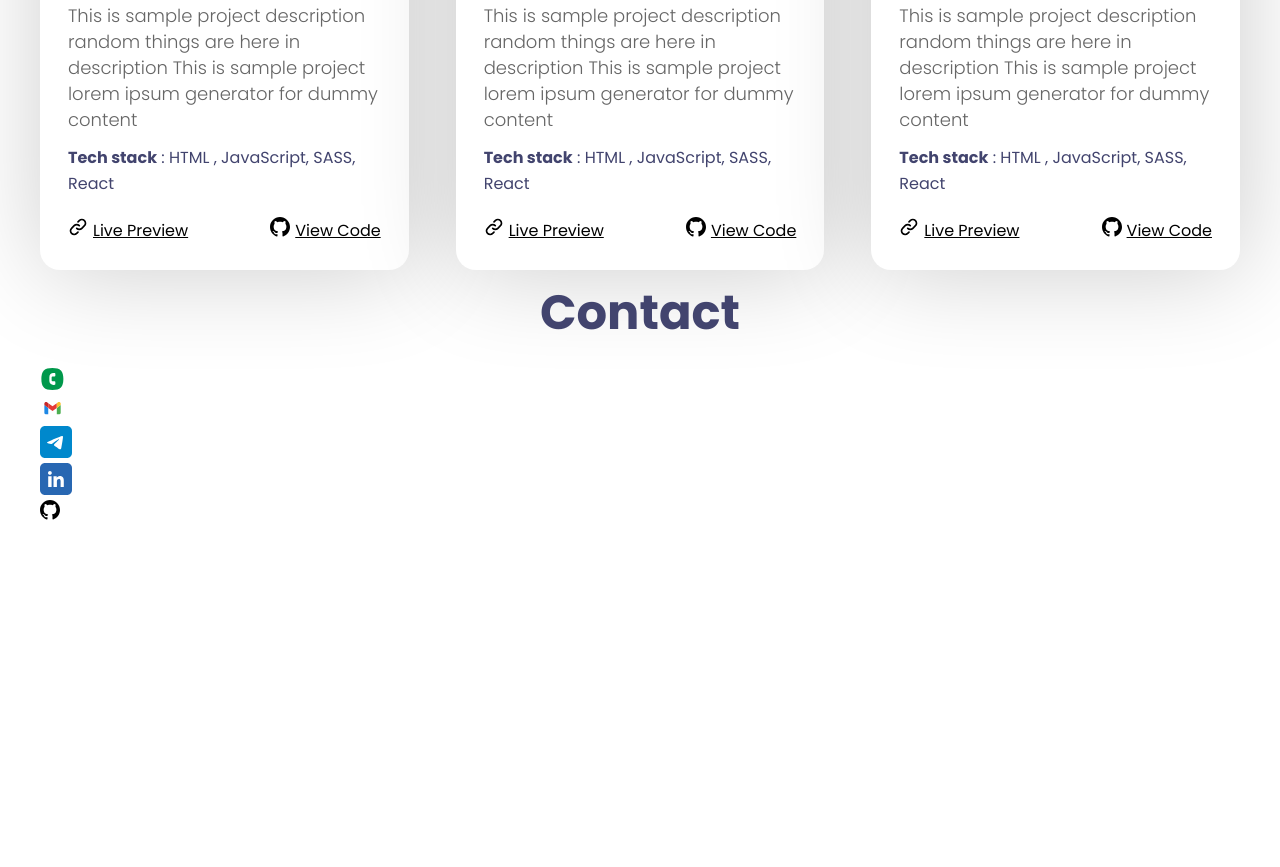
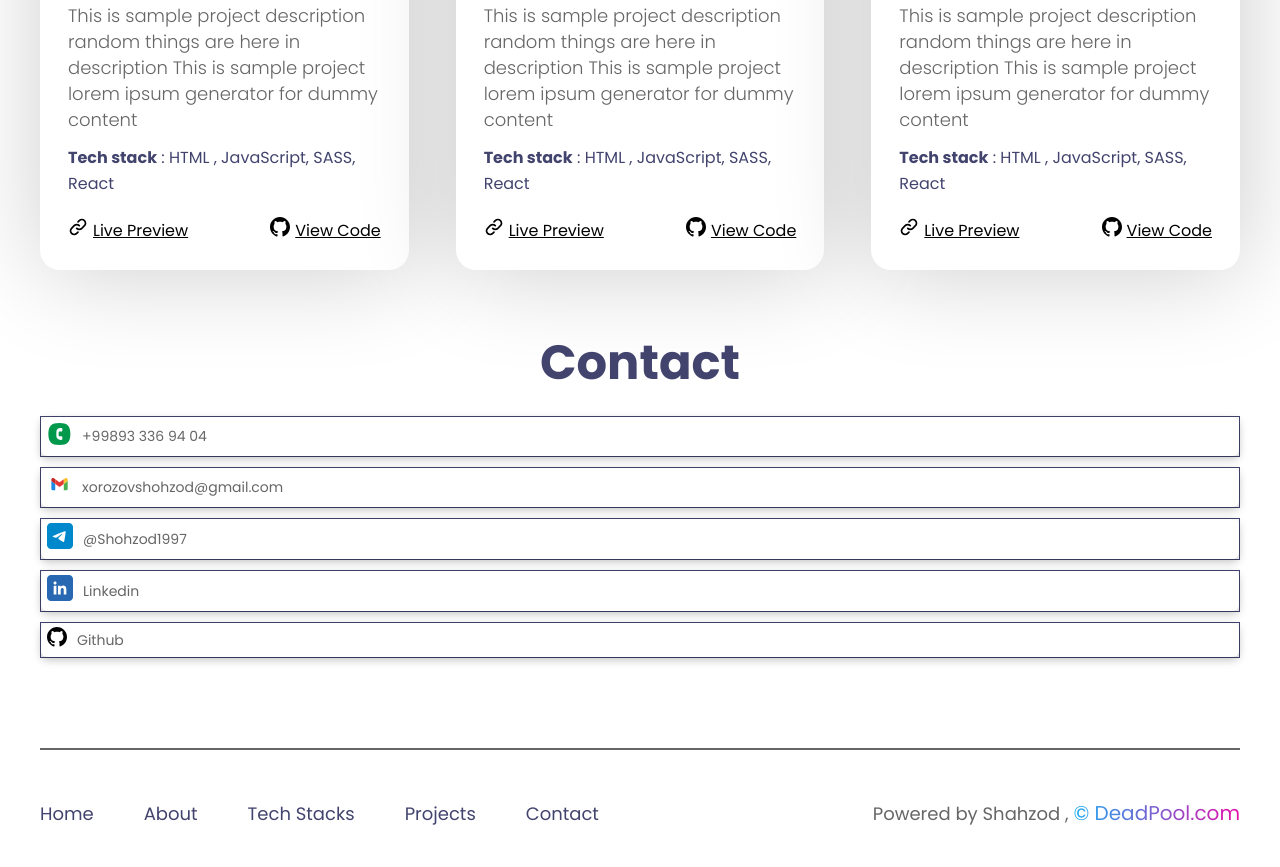
Before and after one commit to Shohzodjon/myself-portfolio, a plain HTML site: page index.html in a window 1280 px wide. Shown: the part 2475-3342 px from the top of the page. Before the commit the page ends 3000 px from the top, so only its background shows below. Drawn offline with Linux system fonts and the light colour scheme.

Commit message:
added cotact section

```diff
--- a/assets/style/main.css
+++ b/assets/style/main.css
@@ -235,3 +235,74 @@ header {
   align-items: center;
   gap: 5px;
 }
+
+/*  contact section  */
+#contact{
+  padding: 5rem 0;
+}
+.contact__list{
+  display: flex;
+  flex-direction: column;
+  gap: 1rem;
+}
+.contact__list li{
+  border: 1px solid var(--clr-text);
+
+}
+.contact__list li a{
+  width: 100%;
+  display: flex;
+  align-items: center;
+  color: var(--clr-desc);
+  font-size: 1.4rem;
+  gap: 10px;
+  padding:4px 6px;
+  border-radius: 6px;
+  box-shadow: rgba(0, 0, 0, 0.24) 0px 3px 8px;
+  transition: all linear 1s;
+}
+/* .contact__list li a:hover{
+  box-shadow: rgba(17, 17, 26, 0.1) 0px 4px 16px, rgba(17, 17, 26, 0.1) 0px 8px 24px, rgba(17, 17, 26, 0.1) 0px 16px 56px;
+} */
+
+
+/*  footer style */
+
+footer{
+  padding: 4rem 0;
+}
+.footer__line{
+  width: 100%;
+  height: 2px;
+  background: var(--clr-desc);
+}
+.footer__flex{
+  display: flex;
+  align-items: center;
+  justify-content: space-between;
+  margin-top: 5rem;
+}
+.footer__nav{
+display: flex;
+align-items: center;
+gap:5rem;
+}
+.footer__nav li a{
+  color: var(--clr-text);
+font-size: 1.8rem;
+font-weight: 400;
+line-height: 26px;
+}
+.footer__flex h5{
+font-size: 1.8rem;
+color: var(--clr-desc);
+font-weight: 400;
+line-height: 26px;
+}
+.footer__flex h5 span{
+  background: linear-gradient(90deg, #13B0F5 -2.06%, #E70FAA 100%);
+background-clip: text;
+-webkit-background-clip: text;
+-webkit-text-fill-color: transparent;
+font-size: 2rem;
+}
--- a/index.html
+++ b/index.html
@@ -124,36 +124,36 @@
         <p class="sub__title"></p>
         <ul class="contact__list">
           <li>
-            <a href="+998933369404"
-              ><span><img src="./assets/images/phone.svg" alt="phone" /></span
+            <a href="tel:+998933369404" target="_blank">
+              <span><img src="./assets/images/phone.svg" alt="phone" /></span
               ><span>+99893 336 94 04</span></a
             >
           </li>
           <li>
-            <a href="+998933369404"
+            <a href="mailto:xorozovshohzod@gmail.com" target="_blank"
               ><span>
                 <img src="./assets/images/email.svg" alt="email" /> </span
               ><span>xorozovshohzod@gmail.com</span></a
             >
           </li>
           <li>
-            <a href="+998933369404"
+            <a href="https://t.me/Shohzod1997" target="_blank"
               ><span>
-                <img src="./assets/images/telegram.svg" alt="telegram" /> </span
+                <img src="./assets/images/telegram.svg" alt="telegram"  style="width: 26px;height: 26px;"/> </span
               ><span>@Shohzod1997</span></a
             >
           </li>
           <li>
-            <a href="+998933369404"
+            <a href="https://www.linkedin.com/in/shohzod-xo-rozov-b266b2217/" target="_blank" data-name="linkedin"
               ><span>
-                <img src="./assets/images/linkedin.svg" alt="" /> </span
+                <img src="./assets/images/linkedin.svg" alt="linkedin" style="width: 26px;height: 26px;"/> </span
               ><span>Linkedin</span></a
             >
           </li>
           <li>
-            <a href=""
+            <a href="https://github.com/Shohzodjon" target="_blank"
               ><span>
-                <img src="./assets/images/github_icon.svg" alt="" />
+                <img src="./assets/images/github_icon.svg" alt="github" />
               </span>
               <span>Github</span></a
             >
@@ -161,6 +161,22 @@
         </ul>
       </div>
     </section>
+    <footer>
+      <div class="container">
+        <div class="footer__line"></div>
+<div class="footer__flex">
+  <ul class="footer__nav">
+    <li><a href="#">Home</a></li>
+    <li><a href="#about">About</a></li>
+    <li><a href="#stacks">Tech Stacks</a></li>
+    <li><a href="#project">Projects</a></li>
+    <li><a href="#contact">Contact</a></li>
+  </ul>
+  <h5>Powered by Shahzod , <span> © DeadPool.com </span></h5>
+</div>
+
+      </div>
+    </footer>
     <script src="./main.js"></script>
   </body>
 </html>
```
